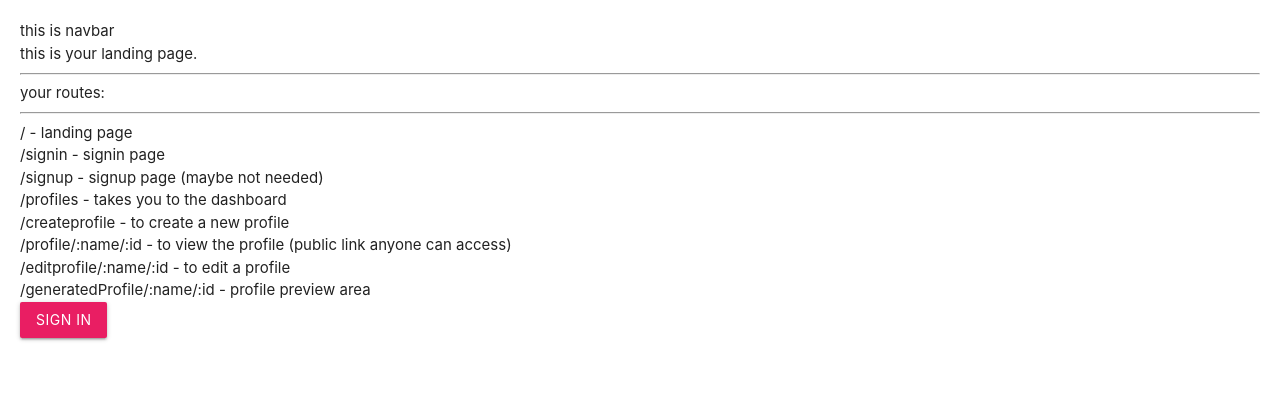
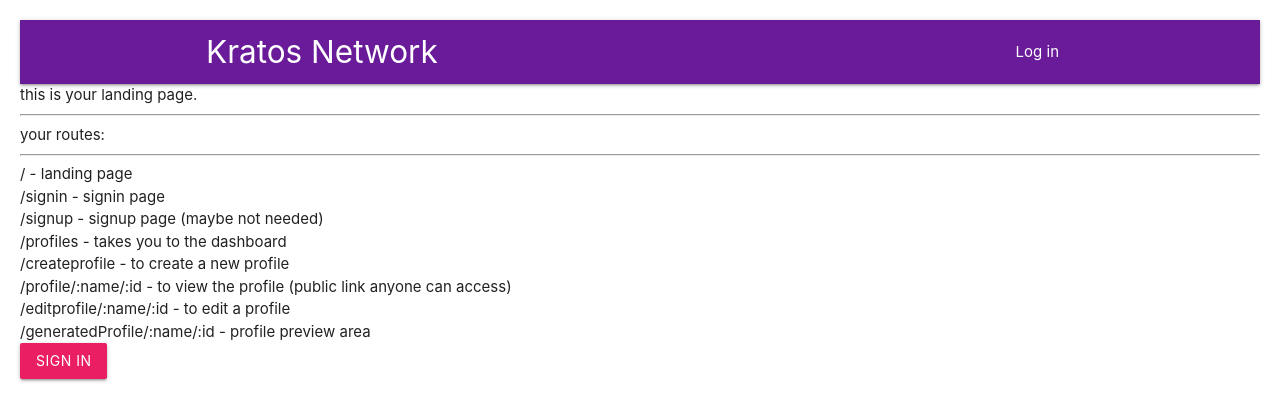
Before and after one commit to the-http-418/the-kratos-network, a React (Create React App) app in the folder frontend/: page / in a window 1280 px wide. Shown: the top 420 px of the page. Built offline with nearby package versions, Linux system fonts and the light colour scheme; no server answers.

Commit message:
added Navbar

```diff
--- a/frontend/src/App.js
+++ b/frontend/src/App.js
@@ -13,7 +13,9 @@ import PublicViewProfile from './components/profile/PublicViewProfile'
 
 import Fireapp from './config/firebaseConfig'
 
+
 function App() {
+  const auth = Fireapp.auth().currentUser
   return (
     <BrowserRouter>
     <div className="App">
@@ -22,7 +24,7 @@ function App() {
         <Route exact path='/' component = {LandingPage}/>
         <Route path='/signin' component = {SignIn}/>
         <Route path='/signup' component = {SignUp}/>
-        <Route path='/profiles' component = {Dashboard}/>
+        <Route exact path='/profiles' component = {Dashboard}/>
         <Route path='/createprofile' component = {CreateProfile}/>
         <Route path='/profile/:name/:id' component = {PublicViewProfile}/>
         <Route path='/editprofile/:name/:id' component = {EditProfile}/>
--- a/frontend/src/components/layout/Navbar.js
+++ b/frontend/src/components/layout/Navbar.js
@@ -1,9 +1,38 @@
-import React from 'react'
+import React, { Component } from 'react'
+import {Link} from 'react-router-dom'
+import SignedInLinks from './SignedInLinks'
+import SignedOutLinks from './SignedOutLinks'
+import Fireapp from '../../config/firebaseConfig'
 
-export default function Navbar() {
+class Navbar extends Component {
+
+    state = {
+        links:null
+    }
+
+    componentDidMount(){
+        Fireapp.auth().onAuthStateChanged(
+        (user) => {
+            if(user)
+                this.setState({
+                    links:<SignedInLinks/>
+                })
+            else{
+                this.setState({
+                    links:<SignedOutLinks/>
+                })
+            }
+        })
+    }
+    render(){
+    console.log("from heret",this.state.links)
     return (
-        <div>
-            this is navbar
-        </div>
-    )
+        <nav className="nav-wrapper purple darken-3">
+            <div className="container">
+                <Link to = '/dashboard' className="brand-logo">Kratos Network</Link>
+                { this.state.links }
+            </div>
+        </nav>
+    )}
 }
+export default Navbar
--- a/frontend/src/components/layout/SignedInLinks.js
+++ b/frontend/src/components/layout/SignedInLinks.js
@@ -1,9 +1,20 @@
-import React from 'react'
+import React from 'react';
+import {NavLink} from 'react-router-dom';
+import Fireapp from '../../config/firebaseConfig'
 
-export default function SignedInLinks() {
-    return (
-        <div>
-            sign out, create new profile,profiles
-        </div>
+const handleLogout = async () =>{
+    await Fireapp.auth().signOut()
+    console.log("user signed out",Fireapp.auth().currentUser)
+}
+const SignedInLinks = () => {
+    return(
+        <ul className="right">
+            <li><NavLink to='/createprofile'>New Profile</NavLink></li>
+            <li><NavLink to='/' onClick = {handleLogout}>Logout</NavLink></li>
+            <li><NavLink to='/profiles'>Profiles</NavLink></li>
+        </ul>
     )
 }
+
+
+export default SignedInLinks;
--- a/frontend/src/components/layout/SignedOutLinks.js
+++ b/frontend/src/components/layout/SignedOutLinks.js
@@ -1,9 +1,13 @@
-import React from 'react'
+import React from 'react';
+import {NavLink} from 'react-router-dom';
 
-export default function SignedOutLinks() {
-    return (
-        <div>
-            sign in
-        </div>
+const SignedOutLinks = () => {
+    return(
+        <ul className="right">
+            <li><NavLink to='/signin'>Log in</NavLink></li>
+        </ul>
     )
 }
+
+
+export default SignedOutLinks;
```
Also changed, not shown: frontend/src/components/dashboard/Dashboard.js (+8 -1 lines).
